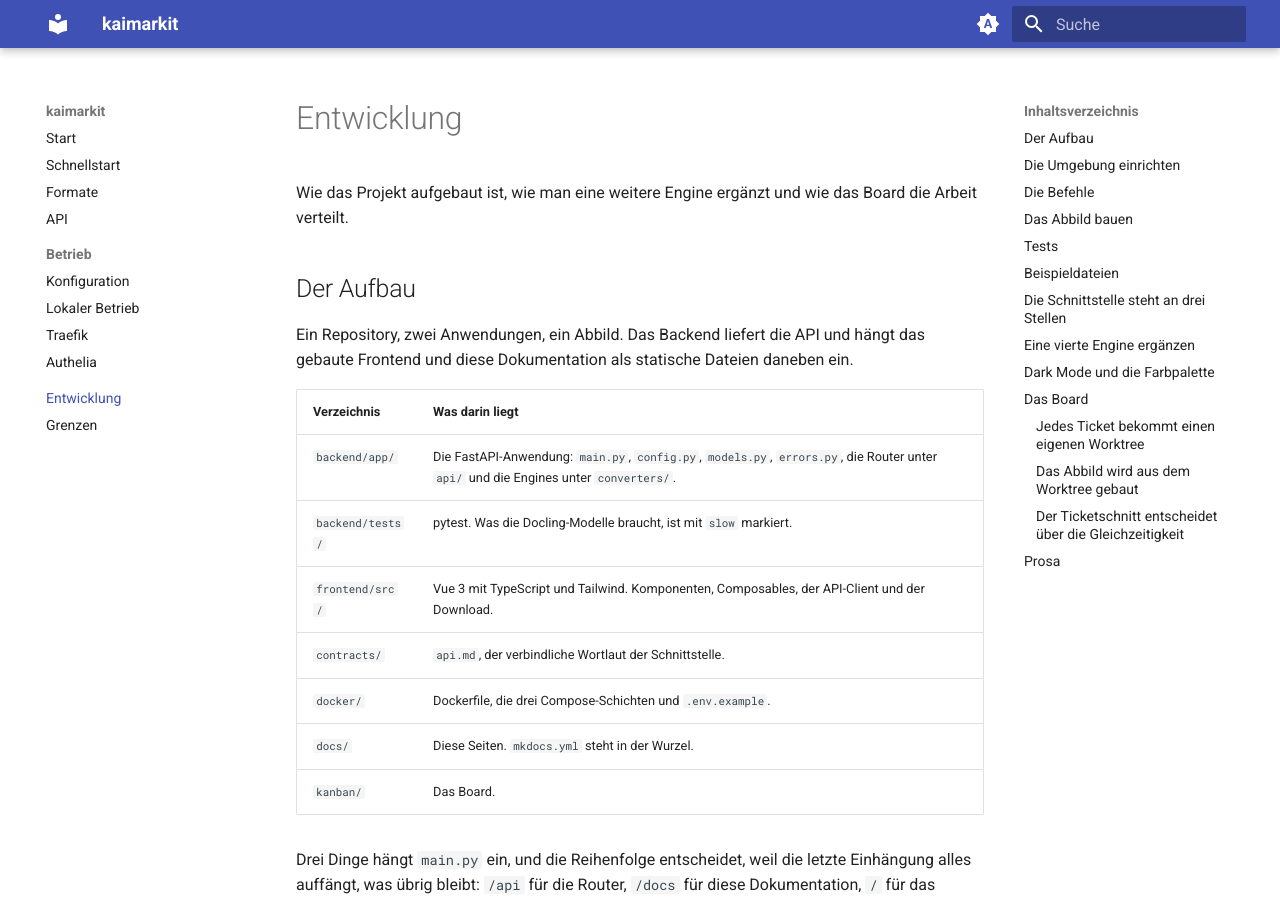
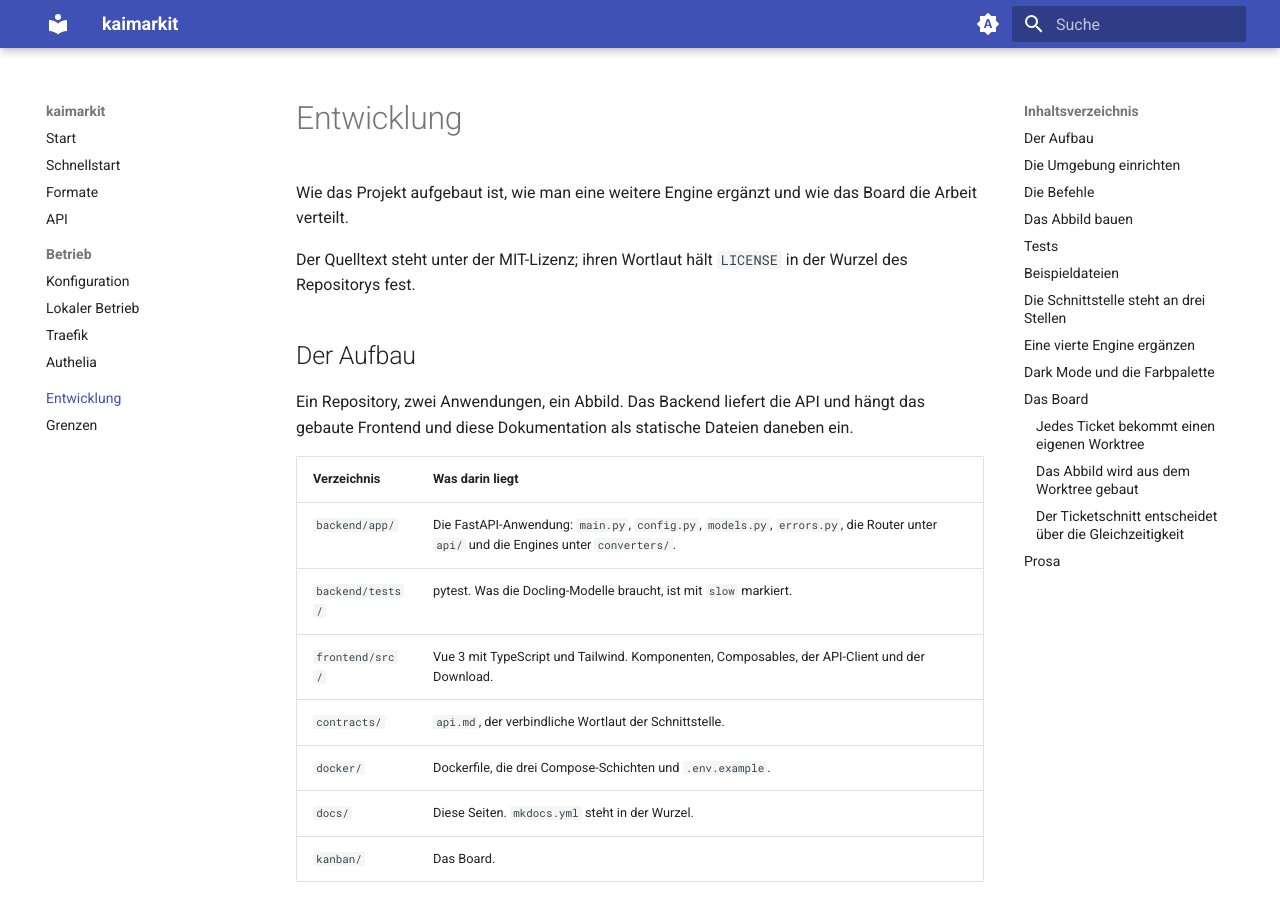
Before and after one commit to 0x2e6b6169/kaimarkit, an MkDocs documentation site: the page built from docs/entwicklung.md, in a window 1280 px wide and 900 px high. Built offline with MkDocs 1.6.1 and Material for MkDocs 9.7.7, drawn with Linux system fonts in a browser that asks for light colours; the version menu is left out.

Commit message:
chore: license the project under MIT
Add the unmodified OSI MIT text as LICENSE, declare the SPDX expression
in the backend and frontend package metadata, and point README and the
development docs at the file.

Co-Authored-By: Claude Opus 5 (1M context) <noreply@anthropic.com>

```diff
--- a/docs/entwicklung.md
+++ b/docs/entwicklung.md
@@ -2,6 +2,9 @@
 
 Wie das Projekt aufgebaut ist, wie man eine weitere Engine ergänzt und wie das
 Board die Arbeit verteilt.
+
+Der Quelltext steht unter der MIT-Lizenz; ihren Wortlaut hält `LICENSE` in der
+Wurzel des Repositorys fest.
 
 ## Der Aufbau
 
```
Also changed, not shown: README.md (+4 -0 lines), 3 other files.
